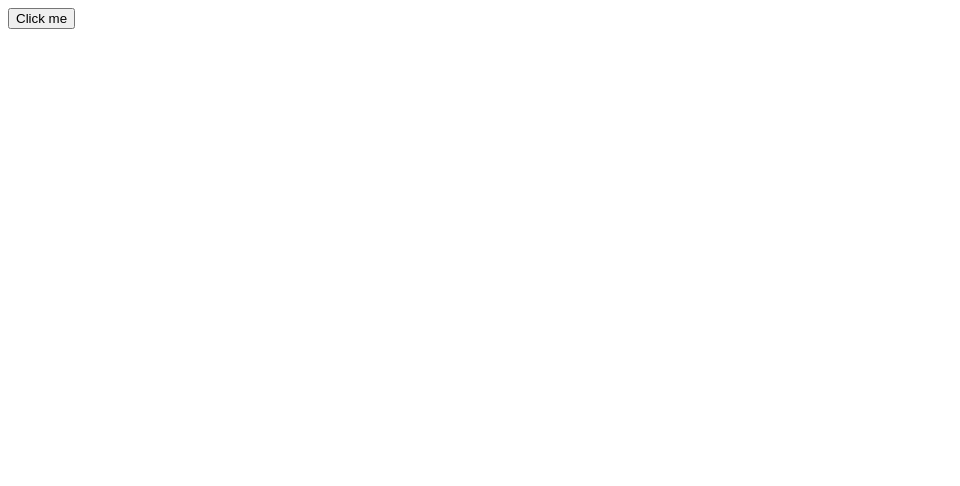
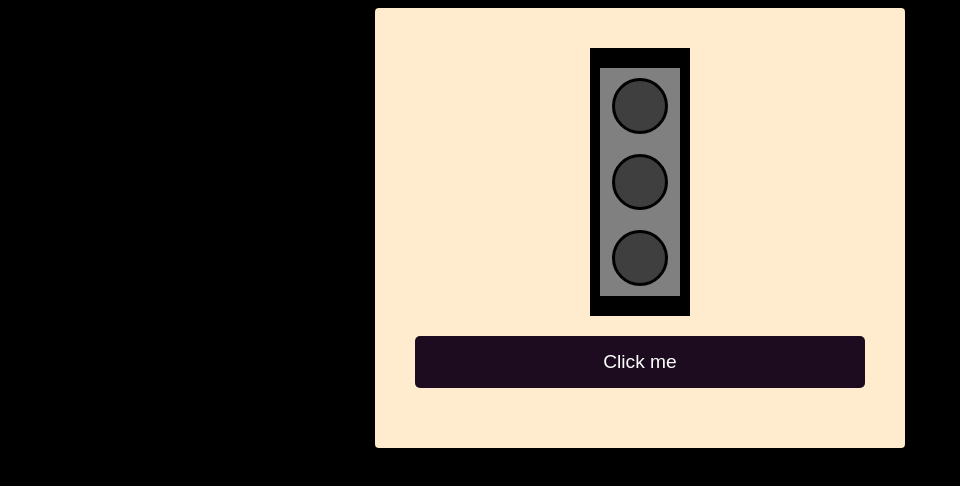
Before and after one commit to ivoosa7/bootcamp-devjr-modulo3-traffic-light, a plain HTML site: page index.html in a window 1280 px wide. Shown: the whole page, without its empty margins (0-960 px from the left). Drawn offline with Linux system fonts and the light colour scheme.

Commit message:
closes #04 - Adicionar CSS externo

```diff
--- a/index.html
+++ b/index.html
@@ -1,17 +1,18 @@
 <!DOCTYPE html>
-<html lang="en">
+<html lang="pt-br">
 <head>
     <meta charset="UTF-8">
     <meta name="viewport" content="width=device-width, initial-scale=1.0">
     <title>Project Traffic Light</title>
+    <link rel="stylesheet" href="style.css">
 </head>
 <body>
     <div class="container">
         <div class="traffic-light">
             <div class="panel">
-                <div class="red-light"></div>
-                <div class="yellow-light"></div>
-                <div class="green-light"></div>
+                <div class="light light-off"></div>
+                <div class="light light-off"></div>
+                <div class="light light-off"></div>
             </div>
         </div>
         <button>Click me</button>
--- /dev/null
+++ b/style.css
@@ -0,0 +1,72 @@
+body {
+    background-color: #000;
+}
+
+button{
+    background-color: #1d0c20;
+    color: #fff;
+    padding: 15px 32px;
+    border-radius: 5px;
+    font-size: 1.2rem;
+    text-decoration: none;
+    cursor: pointer;
+    text-align: center;
+    border: none;
+    margin: 20px 0;
+}
+
+.container{
+    background-color: #ffebcd;
+    padding: 40px;
+    border-radius: 4px;
+    margin: auto;
+    width: 450px;
+    display: flex;
+    flex-direction: column;
+}
+
+.traffic-light{
+    background-color: #000;
+    width: 100px;
+    padding-top: 10px;
+    padding-bottom: 10px;
+    display: flex;
+    flex-direction: column;
+    margin: auto;
+}
+
+.panel{
+    background-color: #808080;
+    margin: 10px;
+    padding: 10px;
+    display: flex;
+    flex-direction: column;
+    row-gap: 20px;
+}
+
+.light{
+    width: 50px;
+    height: 50px;
+    margin: auto;
+
+    border-color: #000;
+    border-width: medium;
+    border-style: solid;
+    border-radius: 50%;
+}
+
+.red-light{
+    background-color: #ff0000;
+}
+
+.yellow-light{
+    background-color: #ffee00;
+}
+
+.green-light{
+    background-color: #33ff00;
+}
+
+.light-off{
+    background-color: #3f3f3f;
+}
```
